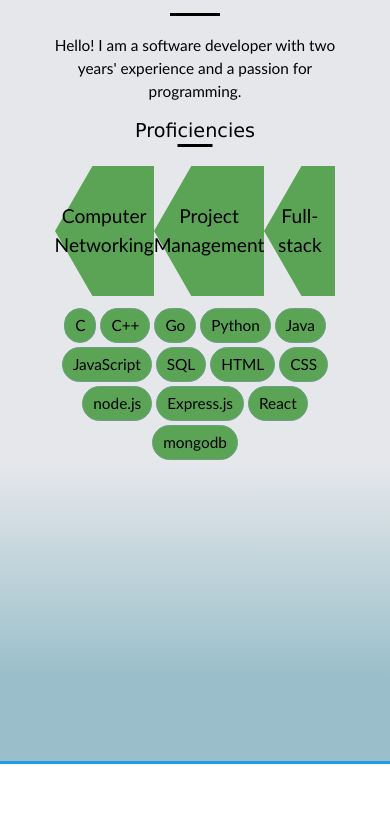
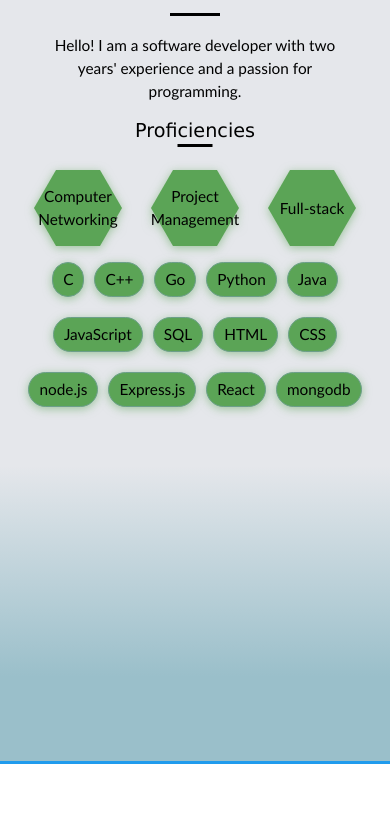
Before and after one commit to mbabey/personal-site, a React (Create React App) app in the folder front-end/: page / in a window 390 px wide. Shown: the part 927-1748 px from the top of the page. Built offline with nearby package versions, Linux system fonts and the light colour scheme.

Commit message:
Fix problem with overflow at small screen sizes in about section

```diff
--- a/front-end/src/index.js
+++ b/front-end/src/index.js
@@ -4,7 +4,7 @@ import App from './components/App';
 
 const root = ReactDOM.createRoot(document.getElementById('root'));
 root.render(
-  // <React.StrictMode>
+  <React.StrictMode>
     <App />
-  // </React.StrictMode>
+  </React.StrictMode>
 );
--- a/front-end/src/styles/about.css
+++ b/front-end/src/styles/about.css
@@ -27,15 +27,23 @@
   margin: 0 10% 25%;
 }
 
+@media screen and (max-width: 425px) {
+  #about .proficiencies {
+    text-align: center;
+    margin: 0 0 25%;
+  }
+}
+
 #about .proficiencies h4 {
   position: relative;
+  padding-bottom: 5px;
 }
 
 #about .proficiencies h4::after {
   position: absolute;
   width: 35px;
   height: 3px;
-  bottom: -5px;
+  bottom: 0;
   left: 50%;
   transform: translateX(-50%);
   content: '';
@@ -56,6 +64,16 @@
   justify-content: center;
   align-content: center;
   flex-wrap: wrap;
+  filter: drop-shadow(0px 2px 5px #5ba45688);
+}
+
+@media screen and (max-width: 635px) {
+  #about .pillars div {
+    background-image: url(/public/hexagon-small.svg);
+    height: 88px;
+    width: 88px;
+    font-size: 0.8em;
+  }
 }
 
 #about .proficiencies ul {
@@ -68,7 +86,9 @@
 #about .proficiencies li {
   border: 1px solid var(--col-grn-med);
   padding: 5px 10px;
-  margin: 2px 2px;
+  margin: 10px 5px;
   border-radius: 20px;
   background-color: var(--col-grn-brt);
+  font-size: 0.8em;
+  filter: drop-shadow(0px 2px 5px #5ba45688);
 }
--- a/front-end/src/styles/contact.css
+++ b/front-end/src/styles/contact.css
@@ -76,7 +76,7 @@
   display: flex;
   flex-direction: row;
   justify-content: center;
-  padding-top: 100px;
+  padding: 10% 0;
 }
 
 #contact .socials a {
```
Also changed, not shown: front-end/public/hexagon-small.svg (added).
